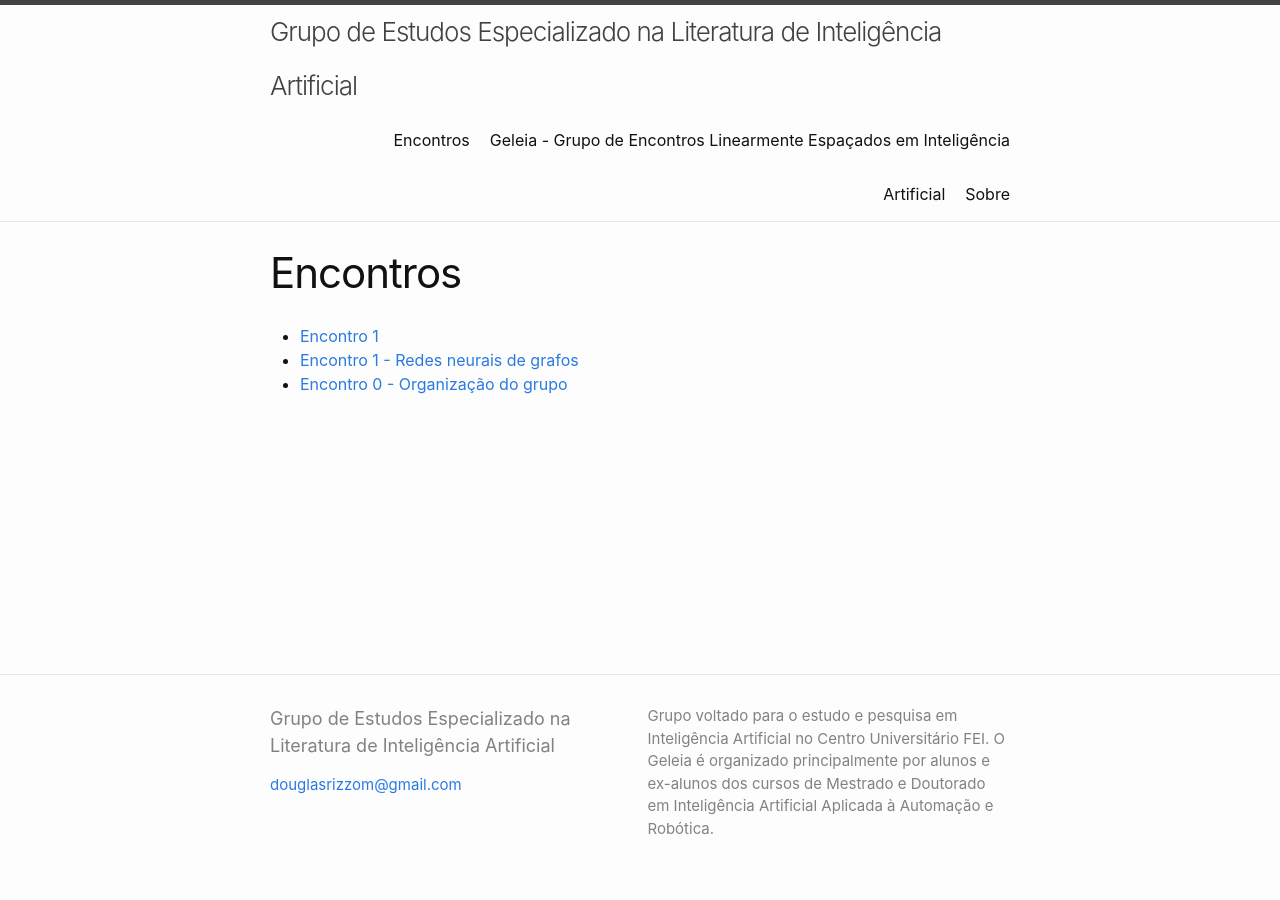
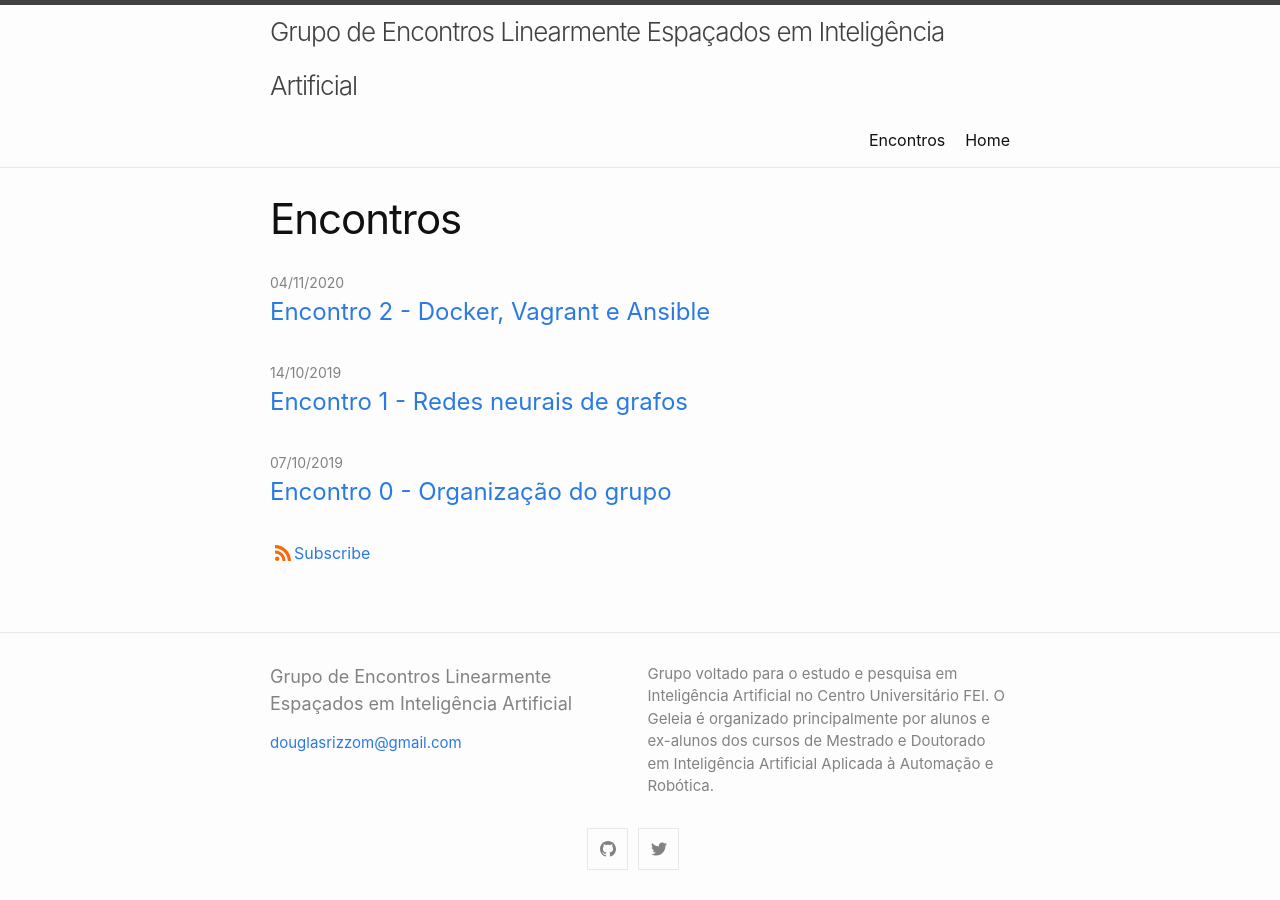
Before and after one commit to douglasrizzo/geleia, a Jekyll site: the page built from encontros.md, in a window 1280 px wide. Built offline with Jekyll 4.4.1, drawn with Linux system fonts in a browser that asks for light colours.

Commit message:
atualizei a configuração e conteúdo do site para o novo tema

```diff
--- a/_config.yml
+++ b/_config.yml
@@ -18,16 +18,44 @@
 # You can create any custom variable you would like, and they will be accessible
 # in the templates via {{ site.myvariable }}.
 
-title: Grupo de Estudos Especializado na Literatura de Inteligência Artificial
+title: Grupo de Encontros Linearmente Espaçados em Inteligência Artificial
 email: douglasrizzom@gmail.com
 description: Grupo voltado para o estudo e pesquisa em Inteligência Artificial no Centro Universitário FEI. O Geleia é organizado principalmente por alunos e ex-alunos dos cursos de Mestrado e Doutorado em Inteligência Artificial Aplicada à Automação e Robótica.
 baseurl: "" # the subpath of your site, e.g. /blog
 url: "https://douglasrizzo.github.io" # the base hostname & protocol for your site, e.g. http://example.com
-twitter_username: douglasrizzo
-github_username:  douglasrizzo
+
+minima:
+  date_format: "%d/%m/%Y"
+
+  # generate social links in footer
+  social_links:
+    twitter: douglasrizzo
+    github:  douglasrizzo
+    # rss: rss
+    # dribbble:             jekyll
+    # facebook:             jekyll
+    # flickr:               jekyll
+    # instagram:            jekyll
+    # linkedin:             jekyll
+    # pinterest:            jekyll
+    # youtube:              jekyll
+    # youtube_channel:      UC8CXR0-3I70i1tfPg1PAE1g
+    # youtube_channel_name: CloudCannon
+    # telegram:             jekyll
+    # googleplus:           +jekyll
+    # microdotblog:         jekyll
+    # keybase:              jekyll
+
+    # Mastodon instances
+    # mastodon:
+    # - username: jekyll
+    #   instance: example.com
+    # - username: jekyll2
+    #   instance: example.com
 
 # Build settings
 theme: minima
+
 plugins:
   - jekyll-feed
 
--- a/encontros.md
+++ b/encontros.md
@@ -3,10 +3,27 @@
 title: Encontros
 permalink: /encontros/
 ---
-<ul>
-  {% for post in site.categories.encontros %}
-    {% if post.url %}
-        <li><a href="{{ post.url }}">{{ post.title }}</a></li>
-    {% endif %}
-  {% endfor %}
-</ul>
+{%- if site.posts.size > 0 -%}
+  <ul class="post-list">
+    {%- for post in site.posts -%}
+    <li>
+      {%- assign date_format = site.minima.date_format | default: "%b %-d, %Y" -%}
+      <span class="post-meta">{{ post.date | date: date_format }}</span>
+      <h3>
+        <a class="post-link" href="{{ post.url | relative_url }}">
+          {{ post.title | escape }}
+        </a>
+      </h3>
+      {%- if site.show_excerpts -%}
+        {{ post.excerpt }}
+      {%- endif -%}
+    </li>
+    {%- endfor -%}
+  </ul>
+
+  <p class="feed-subscribe">
+    <a href="{{ 'feed.xml' | relative_url }}">
+      <svg class="svg-icon orange"><use xlink:href="{{ 'assets/minima-social-icons.svg#rss' | relative_url }}"></use></svg><span>Subscribe</span>
+    </a>
+  </p>
+{%- endif -%}
```
Also changed, not shown: _posts/2019-10-14-encontro-1.markdown (+9 -2 lines), _posts/2019-11-04-encontro-2.markdown (+2 -25 lines), index.md (+30 -30 lines), sobre.md (deleted, +0 -18 lines), favicon.ico (added), 1 other file.
